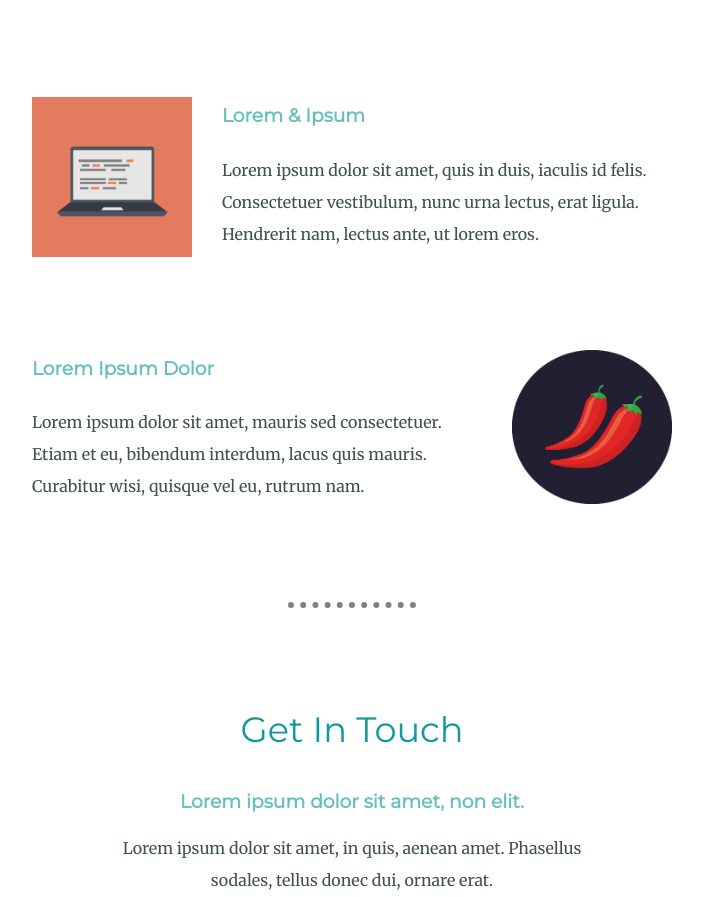
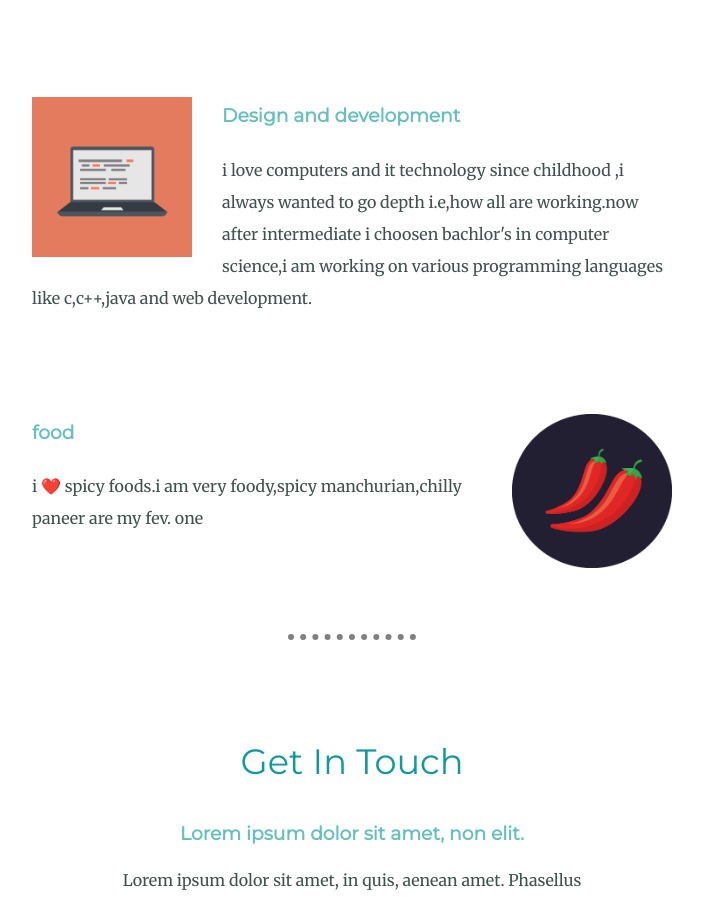
Before and after one commit to Adarshraj562/mycv2, a plain HTML site: page index.html in a window 1280 px wide. Shown: the part 1569-2466 px from the top of the page, without its empty margins (288-991 px from the left). Drawn offline with Linux system fonts and the light colour scheme.

Commit message:
Update index.html

```diff
--- a/index.html
+++ b/index.html
@@ -35,13 +35,13 @@
           <h2>My Skills.</h2>
           <div class="skill-row">
             <img class="code-img" src="images/computer.png" alt="computer-img">
-            <h3>Lorem & Ipsum</h3>
-            <p>Lorem ipsum dolor sit amet, quis in duis, iaculis id felis. Consectetuer vestibulum, nunc urna lectus, erat ligula. Hendrerit nam, lectus ante, ut lorem eros.</p>
+            <h3>Design and development</h3>
+            <p>i love computers and it technology since childhood ,i always wanted to go depth i.e,how all are working.now after intermediate i choosen bachlor's in computer science,i am working on various programming languages like c,c++,java and web development.</p>
           </div>
           <div class="skill-row">
             <img class="chilli-img" src="images/chillies.png" alt="chillies-img">
-            <h3>Lorem Ipsum Dolor</h3>
-            <p>Lorem ipsum dolor sit amet, mauris sed consectetuer. Etiam et eu, bibendum interdum, lacus quis mauris. Curabitur wisi, quisque vel eu, rutrum nam.</p>
+            <h3>food</h3>
+            <p>i ❤️ spicy foods.i am very foody,spicy manchurian,chilly paneer are my fev. one</p>
           </div>
         </div>
         <hr>
```
